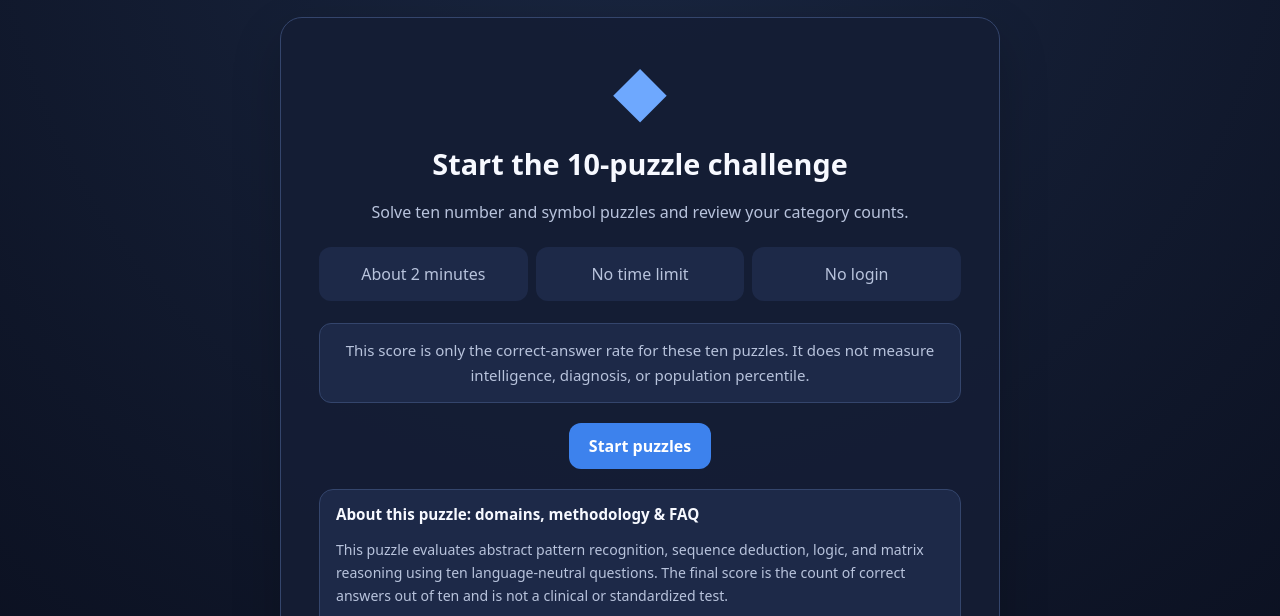
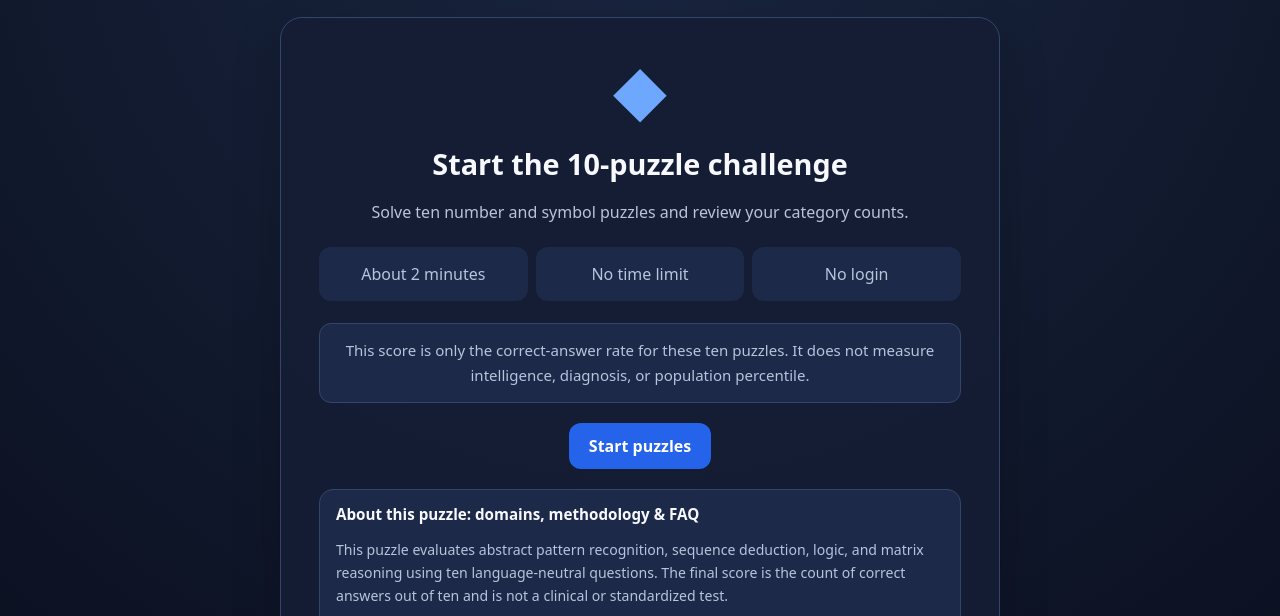
Before and after one commit to swp1234/iq-test, a plain HTML site: page index.html in a window 1280 px wide. Shown: the part 140-756 px from the top of the page. Drawn offline with Linux system fonts and the light colour scheme; a script that the page names is missing.

Commit message:
style(ux-ui): raise primary button WCAG AA contrast and add Korean keep-all

```diff
--- a/css/style.css
+++ b/css/style.css
@@ -7,9 +7,10 @@
   --muted: #b8c3dc;
   --line: #34456c;
   --primary: #6ea8fe;
-  --primary-strong: #3d82ed;
+  --primary-strong: #2563eb;
   --success: #72d6ad;
 }
+:lang(ko) h1, :lang(ko) h2, :lang(ko) h3, :lang(ko) p { word-break: keep-all; overflow-wrap: break-word; }
 [data-theme="light"] {
   color-scheme: light;
   --bg: #f4f7fc;
```
